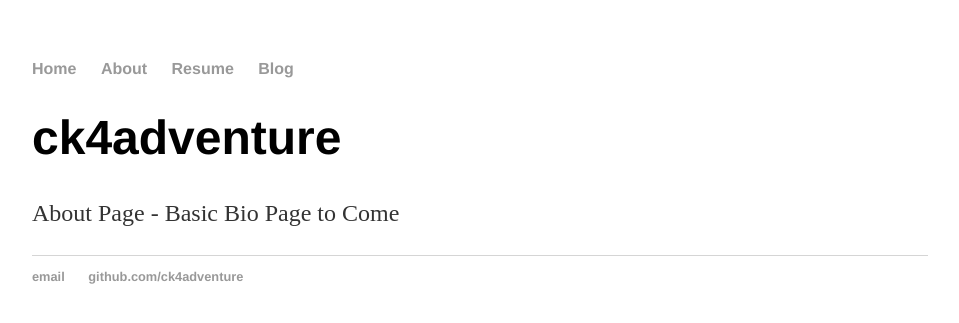
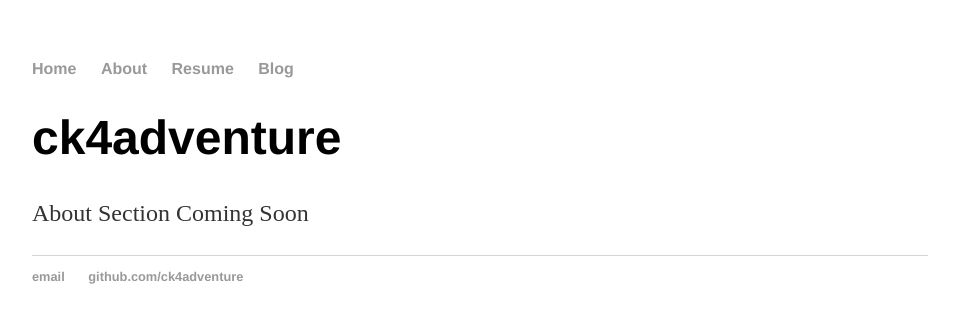
Before and after one commit to ck4adventure/ck4adventure.github.io, a Jekyll site: the page built from about.html, in a window 1280 px wide. Shown: the top 323 px of the page, without its empty margins (160-1119 px from the left). Built offline with Jekyll 4.4.1, drawn with Linux system fonts in a browser that asks for light colours.

Commit message:
Try about page in blurb format

```diff
--- a/about.html
+++ b/about.html
@@ -1,34 +1,9 @@
-<!DOCTYPE html>
-	<html>
-		<head>
-			<title>About Me</title>
-			<!-- link to main stylesheet -->
-			<link rel="stylesheet" type="text/css" href="/css/main.css">
-			<link rel="icon" href="favicon_brightpurple.png" type="image/png" sizes="16x16">
-		</head>
-		<body>
-			<nav>
-	    		<ul>
-	        		<li><a href="/">Home</a></li>
-		        	<li><a href="/about">About</a></li>
-	        		<li><a href="/resume">Resume</a></li>
-	        		<li><a href="/blog">Blog</a></li>
-	    		</ul>
-			</nav>
-			<div class="container">
-
-			<div class="blurb">
-	<h1>ck4adventure</h1>
-	<p> About Page - Basic Bio Page to Come </p>
-</div><!-- /.blurb -->
-
-
-			</div><!-- /.container -->
-			<footer>
-	    		<ul>
-	        		<li><a href="mailto:ckiesz@gmail.com">email</a></li>
-	        		<li><a href="https://github.com/ck4adventure">github.com/ck4adventure</a></li>
-				</ul>
-			</footer>
-		</body>
-	</html>
+---
+layout: default
+title: Insert Witty Page Title Here
+---
+<div class="blurb">
+    <h1>ck4adventure</h1>
+    <p>About Section Coming Soon </p>
+</div>
+<!-- /.blurb -->
```
